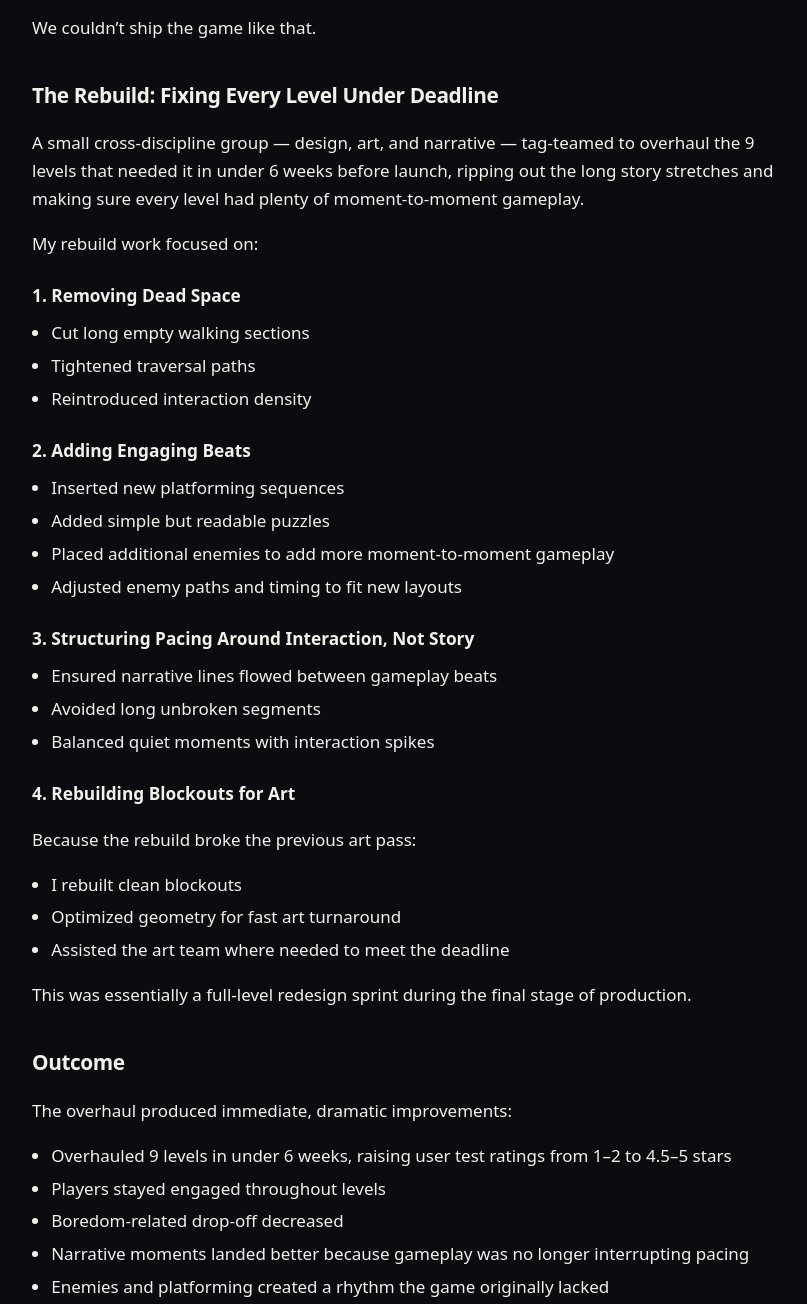
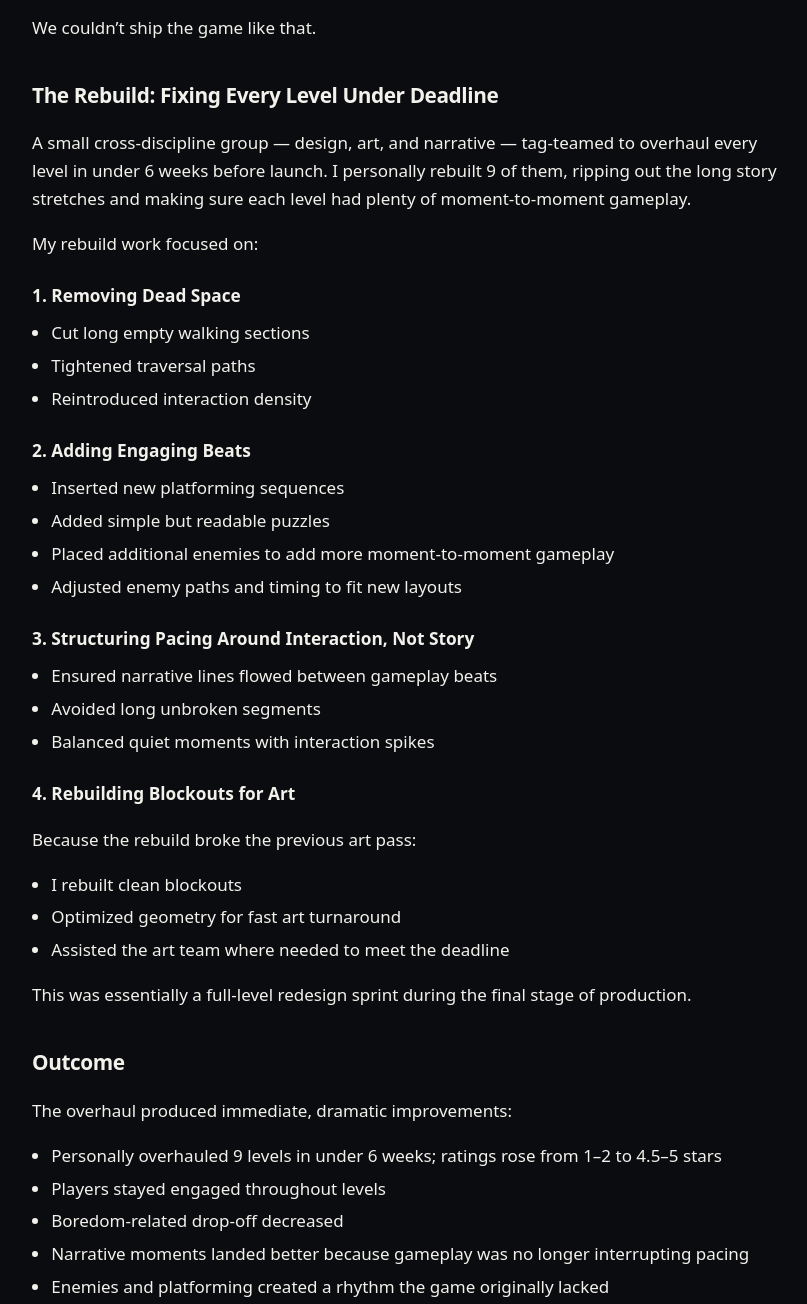
Before and after one commit to hicpics/kwtgames, a plain HTML site: page projects/maple-the-forest-of-words.html in a window 1280 px wide. Shown: the part 2761-4065 px from the top of the page, without its empty margins (68-875 px from the left). Drawn offline with Linux system fonts and the light colour scheme.

Commit message:
Maple: every level was overhauled; Kevin personally rebuilt 9

```diff
--- a/projects/maple-the-forest-of-words.html
+++ b/projects/maple-the-forest-of-words.html
@@ -3,21 +3,21 @@
 <head>
   <meta charset="utf-8">
   <meta name="viewport" content="width=device-width, initial-scale=1">
-  <meta name="description" content="Level and puzzle design case study for Maple &amp; The Forest of Words, a mobile narrative platformer. Overhauled 9 levels in under 6 weeks, raising user test ratings from 1–2 to 4.5–5 stars.">
+  <meta name="description" content="Level and puzzle design case study for Maple &amp; The Forest of Words, a mobile narrative platformer. Personally overhauled 9 levels in under 6 weeks, raising user test ratings from 1–2 to 4.5–5 stars.">
   <meta name="theme-color" content="#0b0c0f">
   <title>Maple &amp; The Forest of Words — Kevin Tollison</title>
   <link rel="canonical" href="https://kwtgames.com/projects/maple-the-forest-of-words.html">
   <meta property="og:type" content="website">
   <meta property="og:site_name" content="Kevin Tollison">
   <meta property="og:title" content="Maple &amp; The Forest of Words — Kevin Tollison">
-  <meta property="og:description" content="Level and puzzle design case study for Maple &amp; The Forest of Words, a mobile narrative platformer. Overhauled 9 levels in under 6 weeks, raising user test ratings from 1–2 to 4.5–5 stars.">
+  <meta property="og:description" content="Level and puzzle design case study for Maple &amp; The Forest of Words, a mobile narrative platformer. Personally overhauled 9 levels in under 6 weeks, raising user test ratings from 1–2 to 4.5–5 stars.">
   <meta property="og:url" content="https://kwtgames.com/projects/maple-the-forest-of-words.html">
   <meta property="og:image" content="https://kwtgames.com/assets/img/maple-the-forest-of-words/og.jpg">
   <meta property="og:image:width" content="1200">
   <meta property="og:image:height" content="630">
   <meta name="twitter:card" content="summary_large_image">
   <meta name="twitter:title" content="Maple &amp; The Forest of Words — Kevin Tollison">
-  <meta name="twitter:description" content="Level and puzzle design case study for Maple &amp; The Forest of Words, a mobile narrative platformer. Overhauled 9 levels in under 6 weeks, raising user test ratings from 1–2 to 4.5–5 stars.">
+  <meta name="twitter:description" content="Level and puzzle design case study for Maple &amp; The Forest of Words, a mobile narrative platformer. Personally overhauled 9 levels in under 6 weeks, raising user test ratings from 1–2 to 4.5–5 stars.">
   <meta name="twitter:image" content="https://kwtgames.com/assets/img/maple-the-forest-of-words/og.jpg">
   <link rel="icon" href="../assets/img/favicon.svg" type="image/svg+xml">
   <link rel="stylesheet" href="../assets/css/style.css">
@@ -84,7 +84,7 @@
         <p>The result: playtest ratings hovered around 1–2 stars.</p>
         <p>We couldn’t ship the game like that.</p>
         <h2>The Rebuild: Fixing Every Level Under Deadline</h2>
-        <p>A small cross-discipline group — design, art, and narrative — tag-teamed to overhaul the 9 levels that needed it in under 6 weeks before launch, ripping out the long story stretches and making sure every level had plenty of moment-to-moment gameplay.</p>
+        <p>A small cross-discipline group — design, art, and narrative — tag-teamed to overhaul every level in under 6 weeks before launch. I personally rebuilt 9 of them, ripping out the long story stretches and making sure each level had plenty of moment-to-moment gameplay.</p>
         <p>My rebuild work focused on:</p>
         <h3>1. Removing Dead Space</h3>
         <ul>
@@ -116,7 +116,7 @@
         <h2>Outcome</h2>
         <p>The overhaul produced immediate, dramatic improvements:</p>
         <ul>
-          <li>Overhauled 9 levels in under 6 weeks, raising user test ratings from 1–2 to 4.5–5 stars</li>
+          <li>Personally overhauled 9 levels in under 6 weeks; ratings rose from 1–2 to 4.5–5 stars</li>
           <li>Players stayed engaged throughout levels</li>
           <li>Boredom-related drop-off decreased</li>
           <li>Narrative moments landed better because gameplay was no longer interrupting pacing</li>
```
